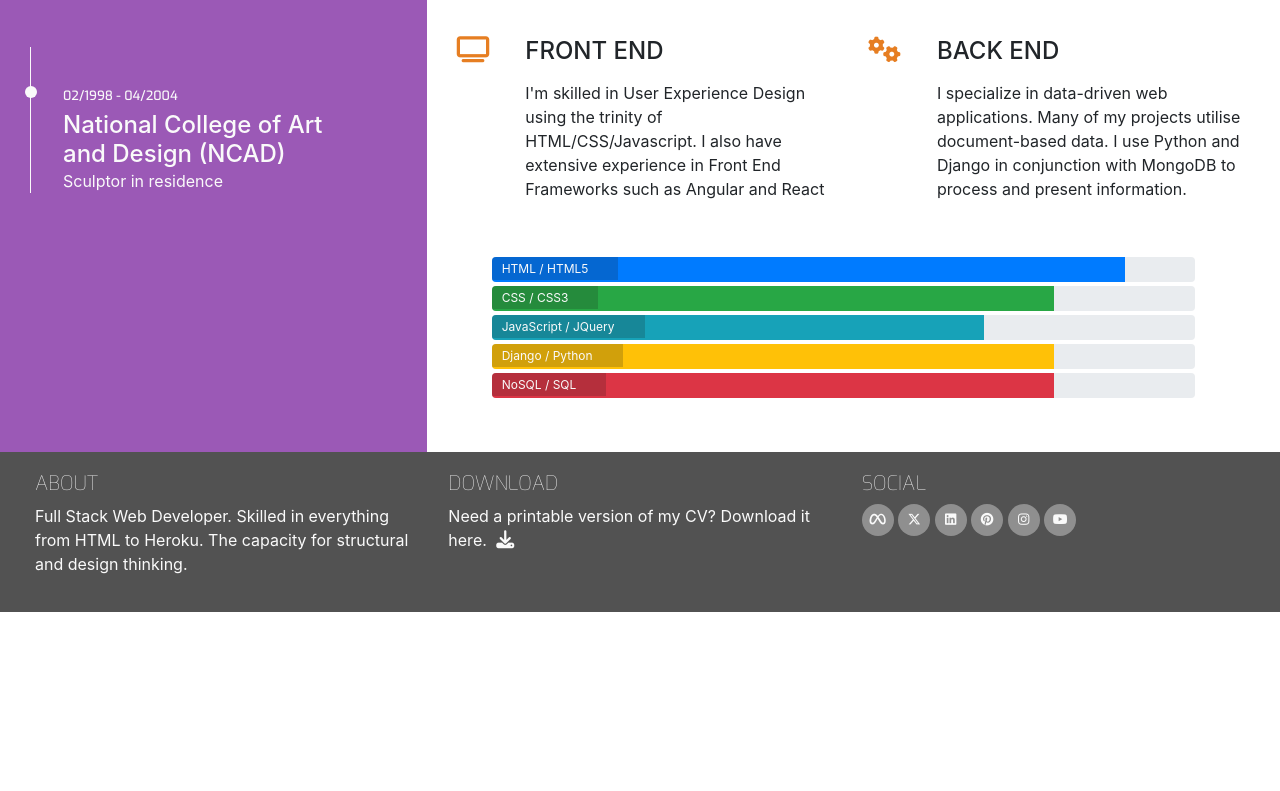
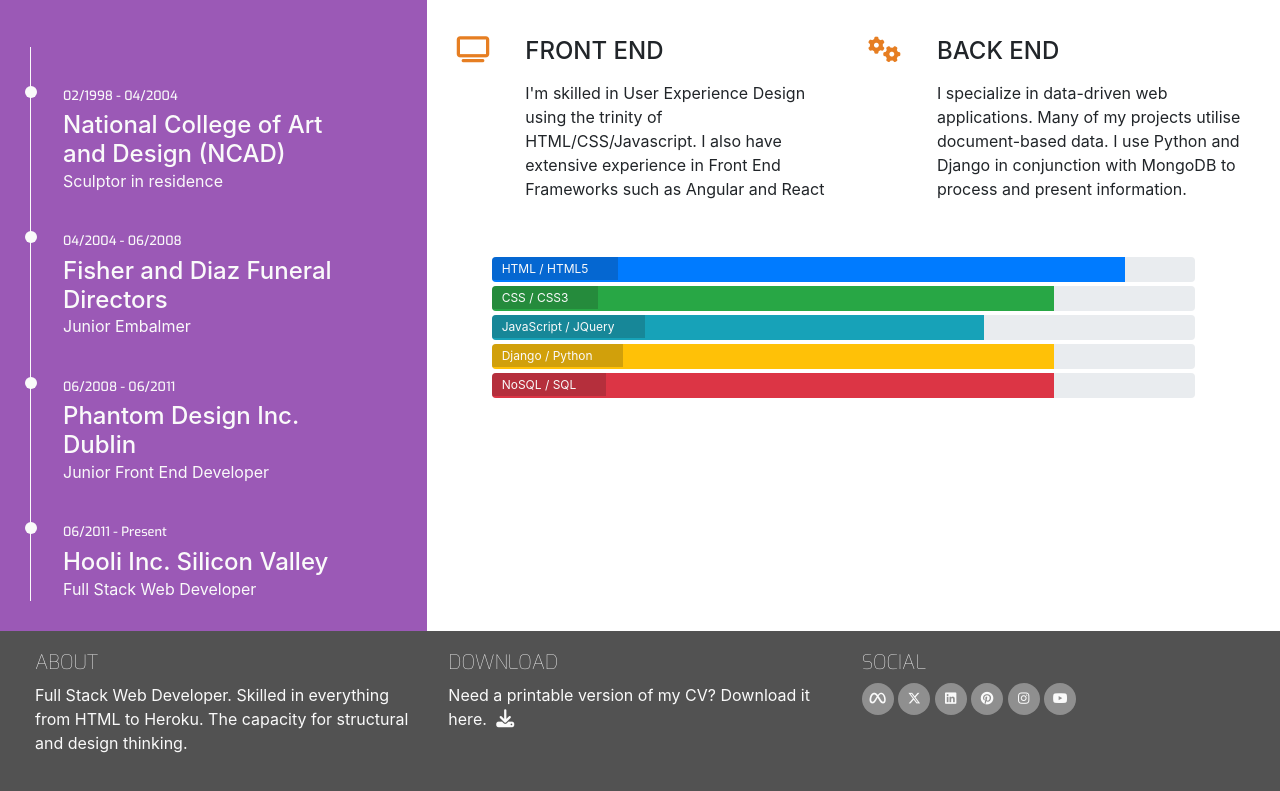
Before and after one commit to Oxymetaphoric/resume_site, a plain HTML site: page resume.html in a window 1280 px wide. Shown: the part 435-1226 px from the top of the page. Before the commit the page ends 1047 px from the top, so only its background shows below. Drawn offline with nearby package versions, Linux system fonts and the light colour scheme.

Commit message:
BUILD: building out the work history section

```diff
--- a/resume.html
+++ b/resume.html
@@ -95,6 +95,18 @@
               Sculptor in residence
             </p>
           </div>
+          <div class="timeline-item" data-dates="04/2004 - 06/2008">
+            <h4>Fisher and Diaz Funeral Directors</h4>
+            <p>Junior Embalmer</p>
+        </div>
+        <div class="timeline-item" data-dates="06/2008 - 06/2011">
+            <h4>Phantom Design Inc. Dublin</h4>
+            <p>Junior Front End Developer</p>
+        </div>
+        <div class="timeline-item" data-dates="06/2011 - Present">
+            <h4>Hooli Inc. Silicon Valley</h4>
+            <p>Full Stack Web Developer</p>
+        </div>
         </div>
 
         <div class="col-md-8 bg-color-three-reasons section-column">
```
